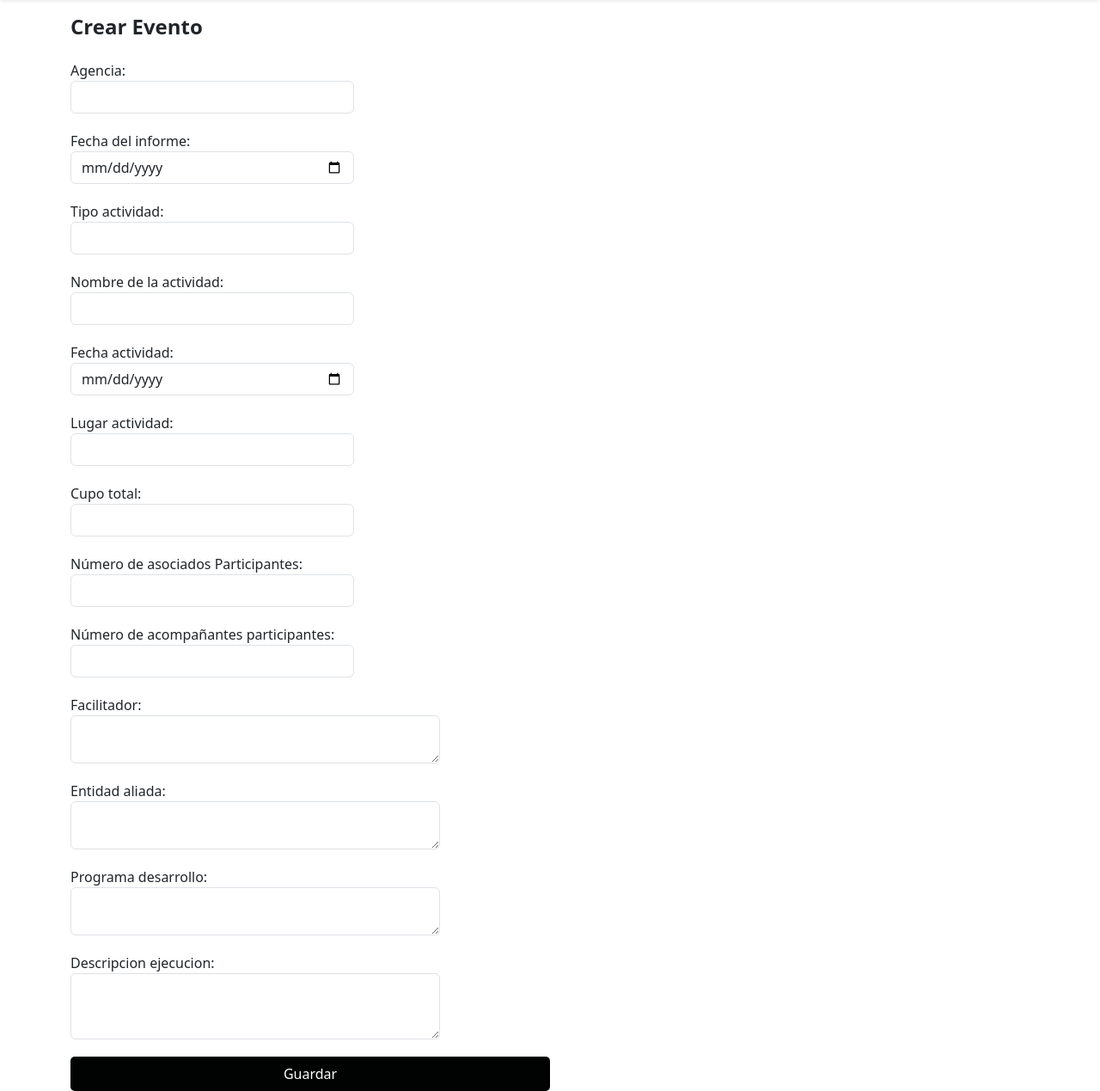
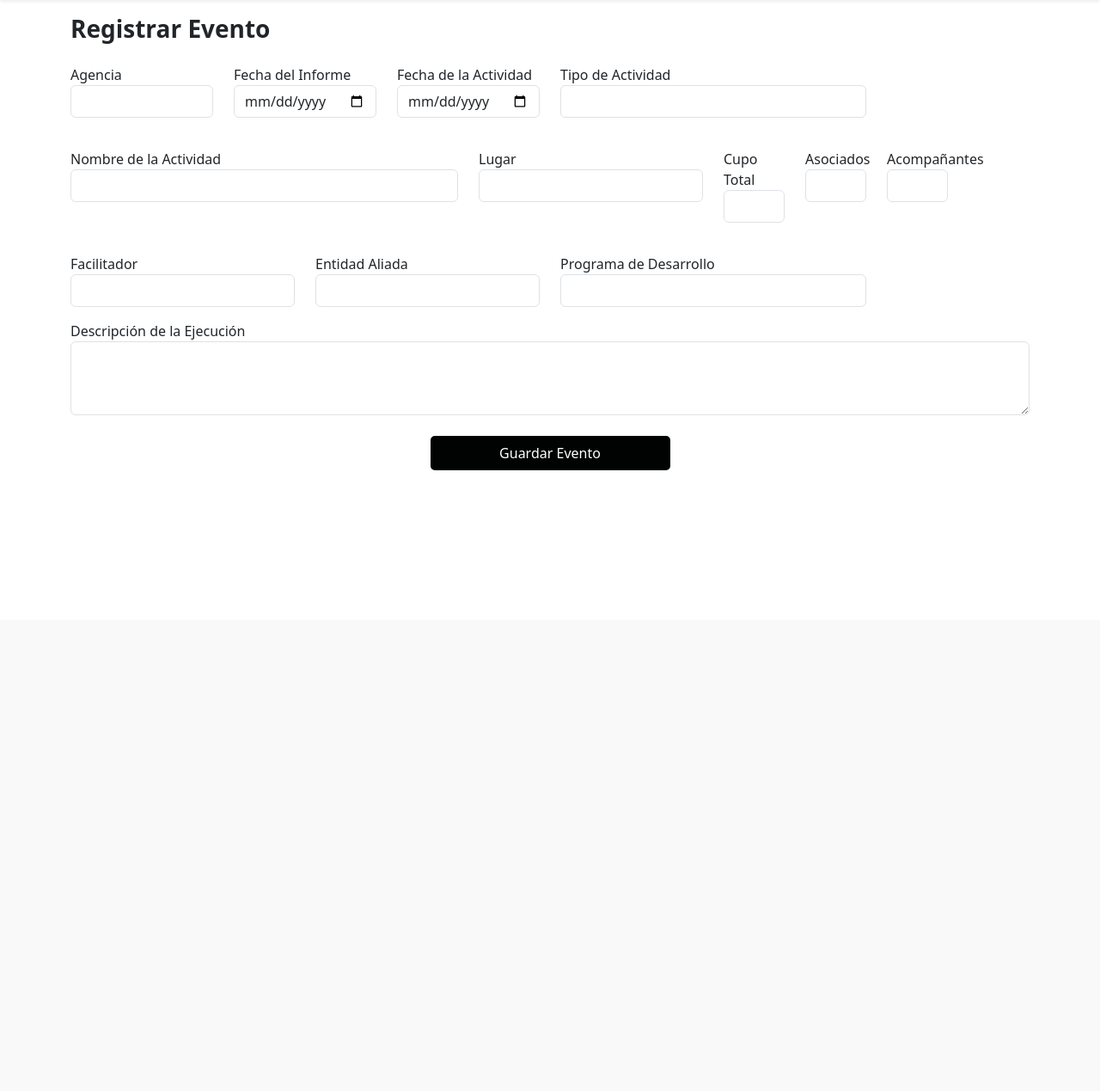
Before and after one commit to maicolmike/eventos, a Django app: page /eventos/crear/ in a window 1280 px wide. Shown: the part 79-1348 px from the top of the page at 86% size. After the commit the page ends 626 px from the top, so only its background shows below. Run offline with Django 5.2, Linux system fonts and the light colour scheme; a user stored in the database is signed in; data comes from the database, SQL or seed files in the repository; some libraries are stand-ins or nearby versions.

Commit message:
depuracion modelos

```diff
--- a/registrar_eventos/forms.py
+++ b/registrar_eventos/forms.py
@@ -66,9 +66,9 @@ class EventoForm(forms.ModelForm):
             'acompanantes_participantes': forms.NumberInput(attrs={'class': 'form-control',}),
 
             # Áreas de texto (ajustamos la altura con 'rows')
-            'facilitador': forms.Textarea(attrs={'class': 'form-control', 'rows': 2,}),
-            'entidad_aliada': forms.Textarea(attrs={'class': 'form-control', 'rows': 2,}),
-            'programa_desarrollo': forms.Textarea(attrs={'class': 'form-control', 'rows': 2,}),
+            'facilitador': forms.TextInput(attrs={'class': 'form-control',}),
+            'entidad_aliada': forms.TextInput(attrs={'class': 'form-control',}),
+            'programa_desarrollo': forms.TextInput(attrs={'class': 'form-control',}),
             'descripcion_ejecucion': forms.Textarea(attrs={'class': 'form-control', 'rows': 3,}),
         }
 
--- a/templates/registrar_eventos/crear_evento.html
+++ b/templates/registrar_eventos/crear_evento.html
@@ -4,21 +4,112 @@
 {% block content %}
 
 {% if user.is_superuser %}
+
 <link rel="stylesheet" href="{% static 'css/forms.css' %}">
 <link rel="stylesheet" href="{% static 'css/botonRegister.css' %}">
 
 <div class="container mt-5">
+
+    <!-- 🔹 MENSAJES (éxito, error, etc) -->
     {% include 'inicio/messages.html' %}
-    <h4 class="mb-4"><b>Crear Evento</b></h4>
-    <form class="form-create" method="post">
-    {% csrf_token %}
-    {{ form.as_p }}
-    <button type="submit" class="btn btn-dark register-button">Guardar</button>
+
+    <!-- 🔹 TÍTULO -->
+    <h3 class="mb-4"><b>Registrar Evento</b></h3>
+
+    <form method="post">
+        {% csrf_token %}
+
+        <!-- 🔹 FILA 1 -->
+        <div class="row">
+            <div class="col-md-2">
+                <label>Agencia</label>
+                {{ form.agencia }}
+            </div>
+
+            <div class="col-md-2">
+                <label>Fecha del Informe</label>
+                {{ form.fecha_informe }}
+            </div>
+
+            <div class="col-md-2">
+                <label>Fecha de la Actividad</label>
+                {{ form.fecha_actividad }}
+            </div>
+
+            <div class="col-md-4">
+                <label>Tipo de Actividad</label>
+                {{ form.tipo_actividad }}
+            </div>
+        </div>
+
+        <!-- 🔹 FILA 2 -->
+        <div class="row mt-3">
+            <div class="col-md-5">
+                <label>Nombre de la Actividad</label>
+                {{ form.nombre_actividad }}
+            </div>
+
+            <div class="col-md-3">
+                <label>Lugar</label>
+                {{ form.lugar_actividad }}
+            </div>
+
+            <div class="col-md-1">
+                <label>Cupo Total</label>
+                {{ form.cupo_participantes }}
+            </div>
+
+            <div class="col-md-1">
+                <label>Asociados</label>
+                {{ form.asociados_participantes }}
+            </div>
+
+            <div class="col-md-1">
+                <label>Acompañantes</label>
+                {{ form.acompanantes_participantes }}
+            </div>
+
+        </div>
+
+        <!-- 🔹 FILA 3 -->
+        <div class="row mt-3">
+            <div class="col-md-3">
+                <label>Facilitador</label>
+                {{ form.facilitador }}
+            </div>
+
+            <div class="col-md-3">
+                <label>Entidad Aliada</label>
+                {{ form.entidad_aliada }}
+            </div>
+
+            <div class="col-md-4">
+                <label>Programa de Desarrollo</label>
+                {{ form.programa_desarrollo }}
+            </div>
+
+        </div>
+        <!-- 🔹 FILA 4 -->
+        <div class="row mt-3">
+            <div class="col-md-12">
+                <label>Descripción de la Ejecución</label>
+                {{ form.descripcion_ejecucion }}
+            </div>
+        </div>
+
+        <!-- 🔹 BOTÓN -->
+        <div class="text-center mt-4">
+            <button type="submit" class="btn btn-success px-5 register-button w-25">
+                Guardar Evento
+            </button>
+        </div>
+
     </form>
+
 </div>
+
 {% else %}
+    {% include 'inicio/accesoRestringido.html' %}
+{% endif %}
 
-{% include 'inicio/accesoRestringido.html' %}
-
-{% endif %}
 {% endblock %}
```
